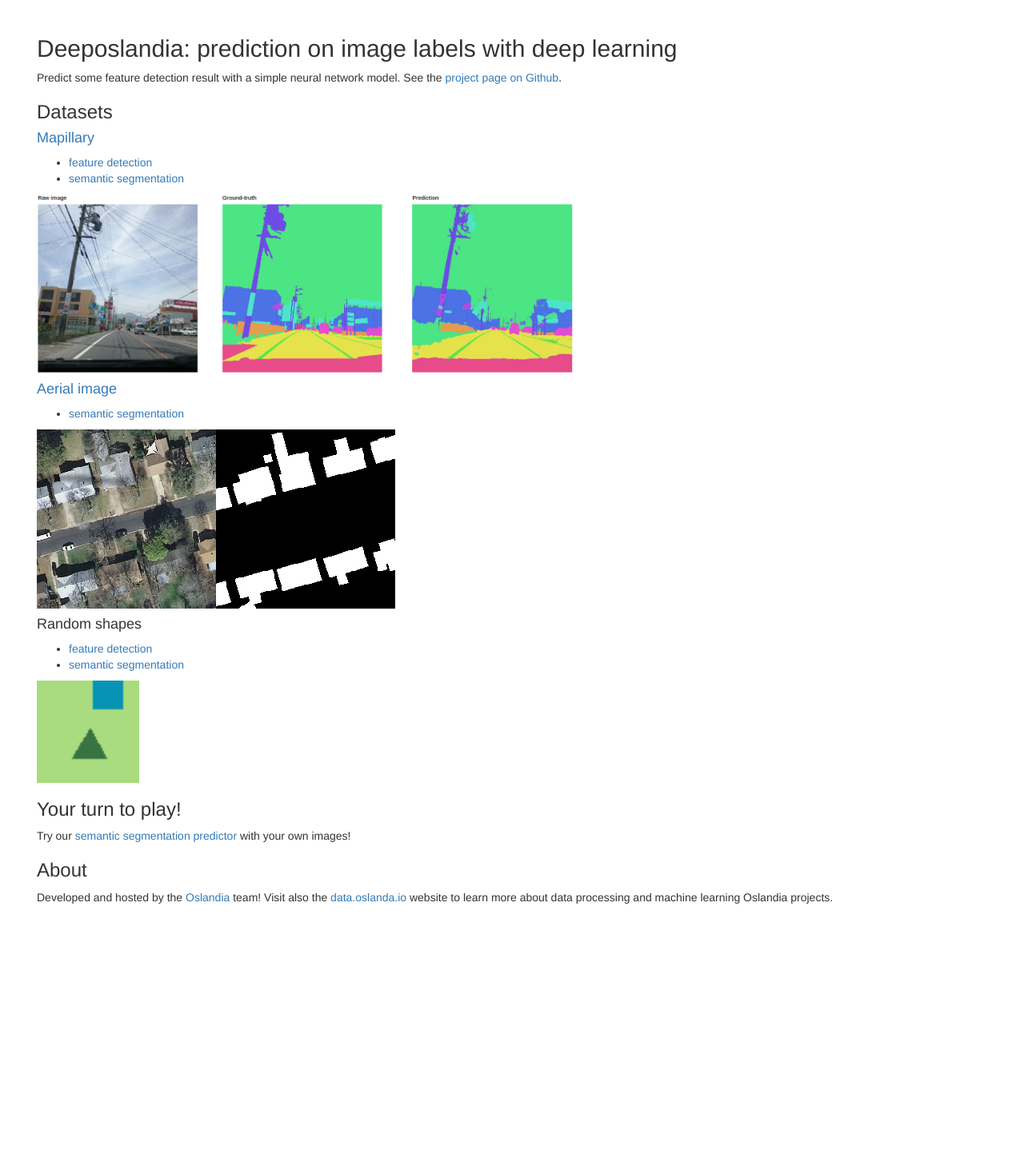
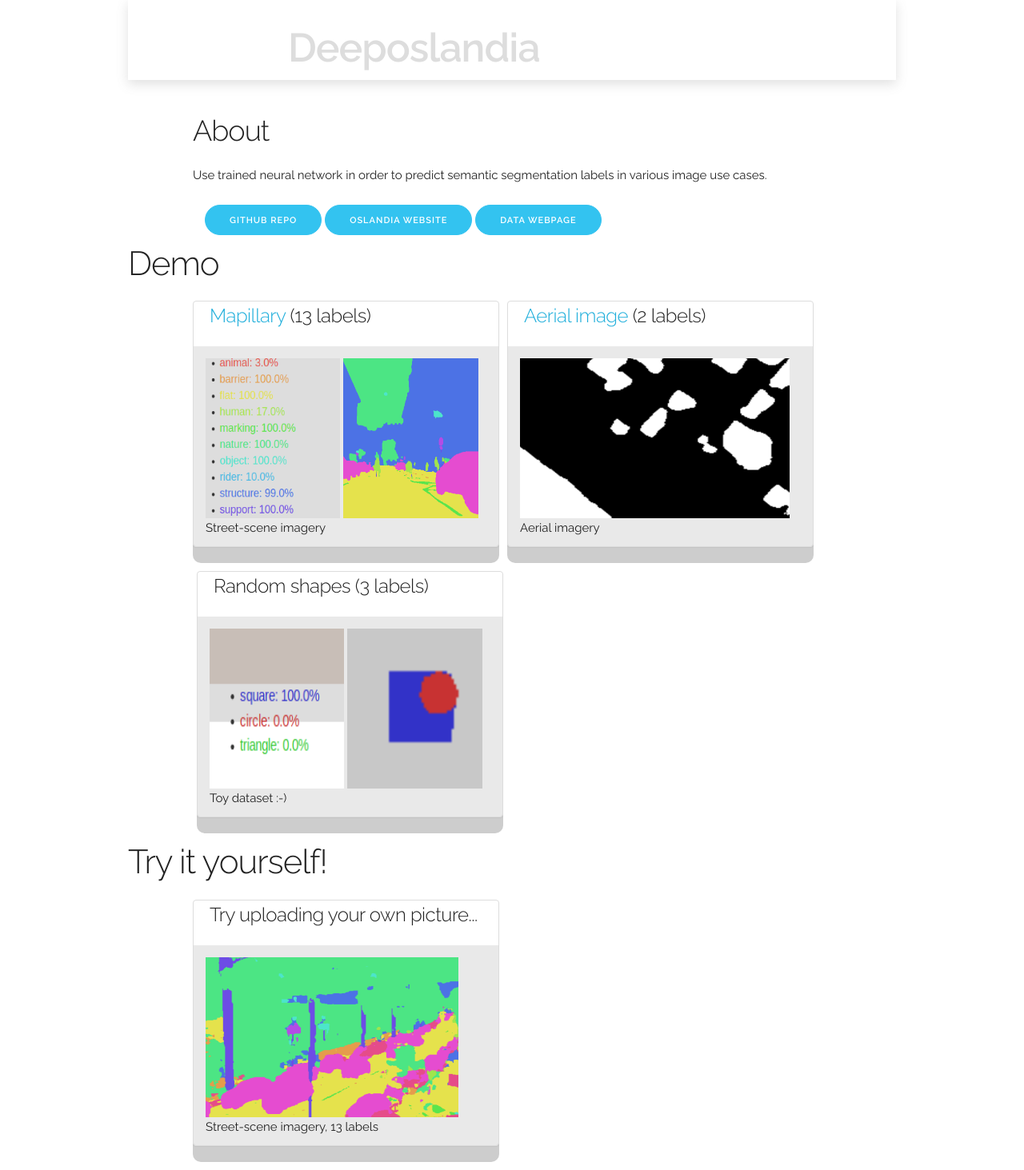
Before and after one commit to Oslandia/deeposlandia, a Python web app: template deeposlandia/webapp/templates/index.html in a window 1280 px wide. Shown: the whole page at 80% size. Before the commit the page ends 1130 px from the top, so only its background shows below. Run offline with Jinja, Linux system fonts and the light colour scheme; the template is opened without the code that fills it, so the values that code supplies are empty; some libraries are stand-ins or nearby versions.

Commit message:
[webapp] refactor home page with skeleton.css and some widgets

```diff
--- a/deeposlandia/webapp/static/app.css
+++ b/deeposlandia/webapp/static/app.css
@@ -1,13 +1,97 @@
 /* Deeposlandia app CSS */
 
-html, body {
-    margin: 1em;
-    margin-right: 3em;
+/* Header
+__________________________________________________ */
+
+.od-header {
+    position: relative;
+    overflow: hidden;
+    height: 100px;
+    padding-top: 10px;
+    margin-bottom: 40px;
+    box-shadow: 0px 5px 14px rgba(100, 100, 100, 0.2);
 }
 
-.shapeContainer{width: 1100px}
-.mapillaryContainer{width: 1100px}
-.aerialContainer{width: 1100px}
-.column-left{ float: left; width: 33%; margin: 0em}
-.column-right{ float: right; width: 33%; margin: 0em}
-.column-center{ display: inline-block; width: 33%; margin: 0em}
+.od-header h1 {
+    margin-left: 200px;
+    margin-top: 20px;
+    color: #ddd;
+    font-weight: bold;
+}
+
+@media (max-width: 950px) {
+    .od-header h1 {
+        background: rgba(100, 100, 100, 0.5);
+        margin-left: 70px;
+        margin-top: 100px;
+        color: #fff;
+        font-weight: bold;
+    }
+}
+
+/* Shared
+–––––––––––––––––––––––––––––––––––––––––––––––––– */
+.button {
+  border-radius: 100px;
+}
+
+/* Sections
+–––––––––––––––––––––––––––––––––––––––––––––––––– */
+.section {
+  padding: 8rem 0 7rem;
+  text-align: center;
+}
+.section-heading,
+.section-description {
+  margin-bottom: 1.2rem;
+}
+
+
+.widgets {
+    margin-top: 20px;
+}
+
+.home-widget {
+    margin-right: 5px;
+    margin-left: 5px;
+    margin-bottom: 10px;
+    padding-top: 0px;
+    padding-bottom: 0px;
+    background: rgba(200, 200, 200, 0.9);
+    border-radius: 10px;
+    transition: background-color 0.5s ease;
+}
+
+.home-widget .panel-header {
+    margin-left: 20px;
+    padding: 0px;
+    border-radius: 10px;
+}
+
+.home-widget .panel-body {
+    background: rgba(200, 200, 200, 0.4);
+    height: 250px;
+}
+
+.dataset .panel-body {
+    /* height: 80%; */
+}
+
+.home-widget .panel-body:hover {
+    background: #ded7d1;
+}
+
+.home-widget .dataset{
+    /* height: 400px; */
+}
+
+/* Colored predicted labels */
+.color-label {
+    padding: 0 8px;
+    line-height: 16px;
+    border-radius: 100px;
+    font-style: bold;
+    font-weight: 400;
+    display: inline-block;
+    font-size: small;
+}
--- /dev/null
+++ b/deeposlandia/webapp/static/skeleton.css
@@ -0,0 +1,418 @@
+/*
+* Skeleton V2.0.4
+* Copyright 2014, Dave Gamache
+* www.getskeleton.com
+* Free to use under the MIT license.
+* http://www.opensource.org/licenses/mit-license.php
+* 12/29/2014
+*/
+
+
+/* Table of contents
+––––––––––––––––––––––––––––––––––––––––––––––––––
+- Grid
+- Base Styles
+- Typography
+- Links
+- Buttons
+- Forms
+- Lists
+- Code
+- Tables
+- Spacing
+- Utilities
+- Clearing
+- Media Queries
+*/
+
+
+/* Grid
+–––––––––––––––––––––––––––––––––––––––––––––––––– */
+.container {
+  position: relative;
+  width: 100%;
+  max-width: 960px;
+  margin: 0 auto;
+  padding: 0 20px;
+  box-sizing: border-box; }
+.column,
+.columns {
+  width: 100%;
+  float: left;
+  box-sizing: border-box; }
+
+/* For devices larger than 400px */
+@media (min-width: 400px) {
+  .container {
+    width: 85%;
+    padding: 0; }
+}
+
+/* For devices larger than 550px */
+@media (min-width: 550px) {
+  .container {
+    width: 80%; }
+  .column,
+  .columns {
+    margin-left: 4%; }
+  .column:first-child,
+  .columns:first-child {
+    margin-left: 0; }
+
+  .one.column,
+  .one.columns                    { width: 4.66666666667%; }
+  .two.columns                    { width: 13.3333333333%; }
+  .three.columns                  { width: 22%;            }
+  .four.columns                   { width: 30.6666666667%; }
+  .five.columns                   { width: 39.3333333333%; }
+  .six.columns                    { width: 48%;            }
+  .seven.columns                  { width: 56.6666666667%; }
+  .eight.columns                  { width: 65.3333333333%; }
+  .nine.columns                   { width: 74.0%;          }
+  .ten.columns                    { width: 82.6666666667%; }
+  .eleven.columns                 { width: 91.3333333333%; }
+  .twelve.columns                 { width: 100%; margin-left: 0; }
+
+  .one-third.column               { width: 30.6666666667%; }
+  .two-thirds.column              { width: 65.3333333333%; }
+
+  .one-half.column                { width: 48%; }
+
+  /* Offsets */
+  .offset-by-one.column,
+  .offset-by-one.columns          { margin-left: 8.66666666667%; }
+  .offset-by-two.column,
+  .offset-by-two.columns          { margin-left: 17.3333333333%; }
+  .offset-by-three.column,
+  .offset-by-three.columns        { margin-left: 26%;            }
+  .offset-by-four.column,
+  .offset-by-four.columns         { margin-left: 34.6666666667%; }
+  .offset-by-five.column,
+  .offset-by-five.columns         { margin-left: 43.3333333333%; }
+  .offset-by-six.column,
+  .offset-by-six.columns          { margin-left: 52%;            }
+  .offset-by-seven.column,
+  .offset-by-seven.columns        { margin-left: 60.6666666667%; }
+  .offset-by-eight.column,
+  .offset-by-eight.columns        { margin-left: 69.3333333333%; }
+  .offset-by-nine.column,
+  .offset-by-nine.columns         { margin-left: 78.0%;          }
+  .offset-by-ten.column,
+  .offset-by-ten.columns          { margin-left: 86.6666666667%; }
+  .offset-by-eleven.column,
+  .offset-by-eleven.columns       { margin-left: 95.3333333333%; }
+
+  .offset-by-one-third.column,
+  .offset-by-one-third.columns    { margin-left: 34.6666666667%; }
+  .offset-by-two-thirds.column,
+  .offset-by-two-thirds.columns   { margin-left: 69.3333333333%; }
+
+  .offset-by-one-half.column,
+  .offset-by-one-half.columns     { margin-left: 52%; }
+
+}
+
+
+/* Base Styles
+–––––––––––––––––––––––––––––––––––––––––––––––––– */
+/* NOTE
+html is set to 62.5% so that all the REM measurements throughout Skeleton
+are based on 10px sizing. So basically 1.5rem = 15px :) */
+html {
+  font-size: 62.5%; }
+body {
+  font-size: 1.5em; /* currently ems cause chrome bug misinterpreting rems on body element */
+  line-height: 1.6;
+  font-weight: 400;
+  font-family: "Raleway", "HelveticaNeue", "Helvetica Neue", Helvetica, Arial, sans-serif;
+  color: #222; }
+
+
+/* Typography
+–––––––––––––––––––––––––––––––––––––––––––––––––– */
+h1, h2, h3, h4, h5, h6 {
+  margin-top: 0;
+  margin-bottom: 2rem;
+  font-weight: 300; }
+h1 { font-size: 4.0rem; line-height: 1.2;  letter-spacing: -.1rem;}
+h2 { font-size: 3.6rem; line-height: 1.25; letter-spacing: -.1rem; }
+h3 { font-size: 3.0rem; line-height: 1.3;  letter-spacing: -.1rem; }
+h4 { font-size: 2.4rem; line-height: 1.35; letter-spacing: -.08rem; }
+h5 { font-size: 1.8rem; line-height: 1.5;  letter-spacing: -.05rem; }
+h6 { font-size: 1.5rem; line-height: 1.6;  letter-spacing: 0; }
+
+/* Larger than phablet */
+@media (min-width: 550px) {
+  h1 { font-size: 5.0rem; }
+  h2 { font-size: 4.2rem; }
+  h3 { font-size: 3.6rem; }
+  h4 { font-size: 3.0rem; }
+  h5 { font-size: 2.4rem; }
+  h6 { font-size: 1.5rem; }
+}
+
+p {
+  margin-top: 0; }
+
+
+/* Links
+–––––––––––––––––––––––––––––––––––––––––––––––––– */
+a {
+  color: #1EAEDB; }
+a:hover {
+  color: #0FA0CE; }
+
+
+/* Buttons
+–––––––––––––––––––––––––––––––––––––––––––––––––– */
+.button,
+button,
+input[type="submit"],
+input[type="reset"],
+input[type="button"] {
+  display: inline-block;
+  height: 38px;
+  padding: 0 30px;
+  color: #555;
+  text-align: center;
+  font-size: 11px;
+  font-weight: 600;
+  line-height: 38px;
+  letter-spacing: .1rem;
+  text-transform: uppercase;
+  text-decoration: none;
+  white-space: nowrap;
+  background-color: transparent;
+  border-radius: 4px;
+  border: 1px solid #bbb;
+  cursor: pointer;
+  box-sizing: border-box; }
+.button:hover,
+button:hover,
+input[type="submit"]:hover,
+input[type="reset"]:hover,
+input[type="button"]:hover,
+.button:focus,
+button:focus,
+input[type="submit"]:focus,
+input[type="reset"]:focus,
+input[type="button"]:focus {
+  color: #333;
+  border-color: #888;
+  outline: 0; }
+.button.button-primary,
+button.button-primary,
+input[type="submit"].button-primary,
+input[type="reset"].button-primary,
+input[type="button"].button-primary {
+  color: #FFF;
+  background-color: #33C3F0;
+  border-color: #33C3F0; }
+.button.button-primary:hover,
+button.button-primary:hover,
+input[type="submit"].button-primary:hover,
+input[type="reset"].button-primary:hover,
+input[type="button"].button-primary:hover,
+.button.button-primary:focus,
+button.button-primary:focus,
+input[type="submit"].button-primary:focus,
+input[type="reset"].button-primary:focus,
+input[type="button"].button-primary:focus {
+  color: #FFF;
+  background-color: #1EAEDB;
+  border-color: #1EAEDB; }
+
+
+/* Forms
+–––––––––––––––––––––––––––––––––––––––––––––––––– */
+input[type="email"],
+input[type="number"],
+input[type="search"],
+input[type="text"],
+input[type="tel"],
+input[type="url"],
+input[type="password"],
+textarea,
+select {
+  height: 38px;
+  padding: 6px 10px; /* The 6px vertically centers text on FF, ignored by Webkit */
+  background-color: #fff;
+  border: 1px solid #D1D1D1;
+  border-radius: 4px;
+  box-shadow: none;
+  box-sizing: border-box; }
+/* Removes awkward default styles on some inputs for iOS */
+input[type="email"],
+input[type="number"],
+input[type="search"],
+input[type="text"],
+input[type="tel"],
+input[type="url"],
+input[type="password"],
+textarea {
+  -webkit-appearance: none;
+     -moz-appearance: none;
+          appearance: none; }
+textarea {
+  min-height: 65px;
+  padding-top: 6px;
+  padding-bottom: 6px; }
+input[type="email"]:focus,
+input[type="number"]:focus,
+input[type="search"]:focus,
+input[type="text"]:focus,
+input[type="tel"]:focus,
+input[type="url"]:focus,
+input[type="password"]:focus,
+textarea:focus,
+select:focus {
+  border: 1px solid #33C3F0;
+  outline: 0; }
+label,
+legend {
+  display: block;
+  margin-bottom: .5rem;
+  font-weight: 600; }
+fieldset {
+  padding: 0;
+  border-width: 0; }
+input[type="checkbox"],
+input[type="radio"] {
+  display: inline; }
+label > .label-body {
+  display: inline-block;
+  margin-left: .5rem;
+  font-weight: normal; }
+
+
+/* Lists
+–––––––––––––––––––––––––––––––––––––––––––––––––– */
+ul {
+  list-style: circle inside; }
+ol {
+  list-style: decimal inside; }
+ol, ul {
+  padding-left: 0;
+  margin-top: 0; }
+ul ul,
+ul ol,
+ol ol,
+ol ul {
+  margin: 1.5rem 0 1.5rem 3rem;
+  font-size: 90%; }
+li {
+  margin-bottom: 1rem; }
+
+
+/* Code
+–––––––––––––––––––––––––––––––––––––––––––––––––– */
+code {
+  padding: .2rem .5rem;
+  margin: 0 .2rem;
+  font-size: 90%;
+  white-space: nowrap;
+  background: #F1F1F1;
+  border: 1px solid #E1E1E1;
+  border-radius: 4px; }
+pre > code {
+  display: block;
+  padding: 1rem 1.5rem;
+  white-space: pre; }
+
+
+/* Tables
+–––––––––––––––––––––––––––––––––––––––––––––––––– */
+th,
+td {
+  padding: 12px 15px;
+  text-align: left;
+  border-bottom: 1px solid #E1E1E1; }
+th:first-child,
+td:first-child {
+  padding-left: 0; }
+th:last-child,
+td:last-child {
+  padding-right: 0; }
+
+
+/* Spacing
+–––––––––––––––––––––––––––––––––––––––––––––––––– */
+button,
+.button {
+  margin-bottom: 1rem; }
+input,
+textarea,
+select,
+fieldset {
+  margin-bottom: 1.5rem; }
+pre,
+blockquote,
+dl,
+figure,
+table,
+p,
+ul,
+ol,
+form {
+  margin-bottom: 2.5rem; }
+
+
+/* Utilities
+–––––––––––––––––––––––––––––––––––––––––––––––––– */
+.u-full-width {
+  width: 100%;
+  box-sizing: border-box; }
+.u-max-full-width {
+  max-width: 100%;
+  box-sizing: border-box; }
+.u-pull-right {
+  float: right; }
+.u-pull-left {
+  float: left; }
+
+
+/* Misc
+–––––––––––––––––––––––––––––––––––––––––––––––––– */
+hr {
+  margin-top: 3rem;
+  margin-bottom: 3.5rem;
+  border-width: 0;
+  border-top: 1px solid #E1E1E1; }
+
+
+/* Clearing
+–––––––––––––––––––––––––––––––––––––––––––––––––– */
+
+/* Self Clearing Goodness */
+.container:after,
+.row:after,
+.u-cf {
+  content: "";
+  display: table;
+  clear: both; }
+
+
+/* Media Queries
+–––––––––––––––––––––––––––––––––––––––––––––––––– */
+/*
+Note: The best way to structure the use of media queries is to create the queries
+near the relevant code. For example, if you wanted to change the styles for buttons
+on small devices, paste the mobile query code up in the buttons section and style it
+there.
+*/
+
+
+/* Larger than mobile */
+@media (min-width: 400px) {}
+
+/* Larger than phablet (also point when grid becomes active) */
+@media (min-width: 550px) {}
+
+/* Larger than tablet */
+@media (min-width: 750px) {}
+
+/* Larger than desktop */
+@media (min-width: 1000px) {}
+
+/* Larger than Desktop HD */
+@media (min-width: 1200px) {}
--- a/deeposlandia/webapp/templates/index.html
+++ b/deeposlandia/webapp/templates/index.html
@@ -2,51 +2,103 @@
 
 {% block content %}
 
-<h2>Deeposlandia: prediction on image labels with deep learning</h2>
+<div class="od-header">
+  <h1>Deeposlandia</h1>
+</div>
 
-<p>
-  Predict some feature detection result with a simple neural network model. See the <a href="https://github.com/oslandia/deeposlandia">project page on Github</a>.</p>
+<div class="container">
+  <div class="row">
+    <h3>About</h3>
+    <p>
+      Use trained neural network in order to predict semantic segmentation
+      labels in various image use cases.
+    </p>
+  </div>
+  <a class="button button-primary" href="https://github.com/oslandia/deeposlandia">Github repo</a>
+  <a class="button button-primary" href="https://oslandia.com">Oslandia website</a>
+  <a class="button button-primary" href="http://data.oslandia.io">Data webpage</a>
+</div>
 
-<h3>Datasets</h4>
-<h4><a href="https://www.mapillary.com/dataset/vistas">Mapillary</a></h5>
-<p>
-  <ul>
-    <li><a href="{{ url_for('demo_homepage', model='feature_detection', dataset='mapillary') }}">feature detection</a></li>
-    <li><a href="{{ url_for('demo_homepage', model='semantic_segmentation', dataset='mapillary') }}">semantic segmentation</a></li>
-  </ul>
-  <a href="https://www.mapillary.com/dataset/vistas">
-    <img src="{{url_for('static', filename='sample_image/mapillary_predicted_example.png')}}" alt="Mapillary image example" style="width:672px;height:224px;" title="Mapillary">
-  </a>
-</p>
 
-<h4><a href="https://project.inria.fr/aerialimagelabeling/">Aerial image</a></h5>
-<p>
-  <ul>
-    <li><a href="{{ url_for('demo_homepage', model='semantic_segmentation', dataset='aerial') }}">semantic segmentation</a></li>
-  </ul>
-  <a href="https://project.inria.fr/aerialimagelabeling/">
-    <img src="{{url_for('static', filename='sample_image/aerial_example.png')}}" alt="Aerial image example" style="width:448px;height:224px;" title="Aerial image">
-  </a>
-</p>
+<h2>Demo</h2>
 
-<h4>Random shapes</h5>
-<p>
-  <ul>
-    <li><a href="{{ url_for('demo_homepage', model='feature_detection', dataset='shapes') }}">feature detection</a></li>
-    <li><a href="{{ url_for('demo_homepage', model='semantic_segmentation', dataset='shapes') }}">semantic segmentation</a></li>
-  </ul>
-  <img src="{{url_for('static', filename='sample_image/shape_example.png')}}" alt="Shape image example" style="width:128px;height:128px;" title="Shapes">
-</p>
+<div class="container">
+  <div class="row widget">
+    <div class="one-half column home-widget">
+      <div class="panel panel-default">
+        <div class="panel-header">
+	  <h5><a href="https://www.mapillary.com/dataset/vistas">Mapillary</a> (13 labels)</h5>
+	</div>
+        <div class="panel-body">
+	  <p>
+	    <a href="{{ url_for('demo_homepage', model='feature_detection', dataset='mapillary') }}" title="feature detection">
+	      <img src="{{url_for('static', filename='sample_image/mapillary_fd.png')}}" width="48%" height="200px">
+	    </a>
+	    <a href="{{ url_for('demo_homepage', model='semantic_segmentation', dataset='mapillary') }}" title="semantic segmentation">
+	      <img src="{{url_for('static', filename='sample_image/mapillary_ss.png')}}" width="48%" height="200px">
+	    </a>
+	    <br>Street-scene imagery
+	  </p>
+	</div>
+      </div>
+    </div>
+    <div class="one-half column home-widget">
+      <div class="panel panel-default">
+        <div class="panel-header">
+	  <h5><a href="https://project.inria.fr/aerialimagelabeling/">Aerial image</a> (2 labels)</h5>
+	</div>
+        <div class="panel-body">
+	  <p>
+	    <a href="{{ url_for('demo_homepage', model='semantic_segmentation', dataset='aerial') }}" title="semantic segmentation">
+	      <img src="{{url_for('static', filename='sample_image/aerial_ss.png')}}" width="96%" height="200px">
+	    </a>
+	    <br>Aerial imagery
+	  </p>
+	</div>
+      </div>
+    </div>
+    <div class="one-half column home-widget">
+      <div class="panel panel-default">
+        <div class="panel-header">
+	  <h5>Random shapes (3 labels)</h5>
+	</div>
+        <div class="panel-body">
+	  <p>
+	    <a href="{{ url_for('demo_homepage', model='semantic_segmentation', dataset='shapes') }}" title="feature detection">
+	      <img src="{{url_for('static', filename='sample_image/shapes_fd.png')}}" width="48%" height="200px">
+	    </a>
+	    <a href="{{ url_for('demo_homepage', model='semantic_segmentation', dataset='shapes') }}" title="semantic segmentation">
+	      <img src="{{url_for('static', filename='sample_image/shapes_ss.png')}}" width="48%" height="200px">
+	    </a>
+	    <br>
+	    Toy dataset :-)
+	  </p>
+	</div>
+      </div>
+    </div>
+  </div>
+</div>
 
-<h3>Your turn to play!</h4>
+<h2>Try it yourself!</h2>
 
-<p>
-  Try our <a href="{{ url_for('load_predictor')}}">semantic segmentation predictor</a> with your own images!
-</p>
-
-<h3>About</h4>
-<p>
-  Developed and hosted by the <a href="http://oslandia.com">Oslandia</a> team! Visit also the <a href="http://data.oslandia.io">data.oslanda.io</a> website to learn more about data processing and machine learning Oslandia projects.
-</p>
+<div class="container">
+  <div class="row widget">
+    <div class="one-half column home-widget">
+      <div class="panel panel-default">
+        <div class="panel-header">
+	  <h5>Try uploading your own picture...</h5>
+	</div>
+        <div class="panel-body">
+	  <p>
+	    <a href="{{ url_for('load_predictor')}}" title="semantic segmentation">
+	      <img src="{{url_for('static', filename='sample_image/try_it_yourself.png')}}" width="90%" height="200px">
+	    </a>
+	    <br>Street-scene imagery, 13 labels
+	  </p>
+	</div>
+      </div>
+    </div>
+  </div>
+</div>
 
 {% endblock %}
--- a/deeposlandia/webapp/templates/layout.html
+++ b/deeposlandia/webapp/templates/layout.html
@@ -1,13 +1,26 @@
 <html>
 
   <head>
-    <meta charset="UTF-8">
+
+    <meta charset="utf-8">
     <meta name="description" content="Simple deep learning demonstrator">
-    <meta name="keywords" content="Artificial Intelligence, Deep Learning, image">
+    <meta name="keywords" content="oslandia,data,analysis,data science,deep learning,neural network,gis,geospatial">
     <meta name="author" content="Oslandia">
-    {% include 'deeposlandia-css.html' %}
 
-    <title>deeposlandia: deep learning on image data</title>
+    <title>Deeposlandia</title>
+
+    <meta name="viewport" content="width=device-width, initial-scale=1">
+
+    <link href="//fonts.googleapis.com/css?family=Raleway:400,300,600" rel="stylesheet" type="text/css">
+
+    <link media="screen" rel="stylesheet" type="text/css" href="{{ url_for('static', filename='bower/bootstrap/dist/css/bootstrap.min.css') }}" />
+
+    <link rel="stylesheet" href="{{ url_for('static', filename='normalize.css') }}">
+    <link rel="stylesheet" href="{{ url_for('static', filename='skeleton.css') }}">
+    <link rel="stylesheet" href="{{ url_for('static', filename='app.css') }}">
+
+    <link rel="icon" type="image/png" href="{{ url_for('static', filename='sample_image/icon.png') }}">
+
   </head>
 
   <body>
```
Also changed, not shown: deeposlandia/webapp/static/normalize.css (added), deeposlandia/webapp/static/sample_image/aerial_ss.png (added), deeposlandia/webapp/static/sample_image/chicago.png (added), deeposlandia/webapp/static/sample_image/icon.png (added), deeposlandia/webapp/static/sample_image/mapillary_fd.png (added), deeposlandia/webapp/static/sample_image/mapillary_ss.png (added), deeposlandia/webapp/static/sample_image/shapes_fd.png (added), deeposlandia/webapp/static/sample_image/shapes_ss.png (added), deeposlandia/webapp/static/sample_image/try_it_yourself.png (added).
